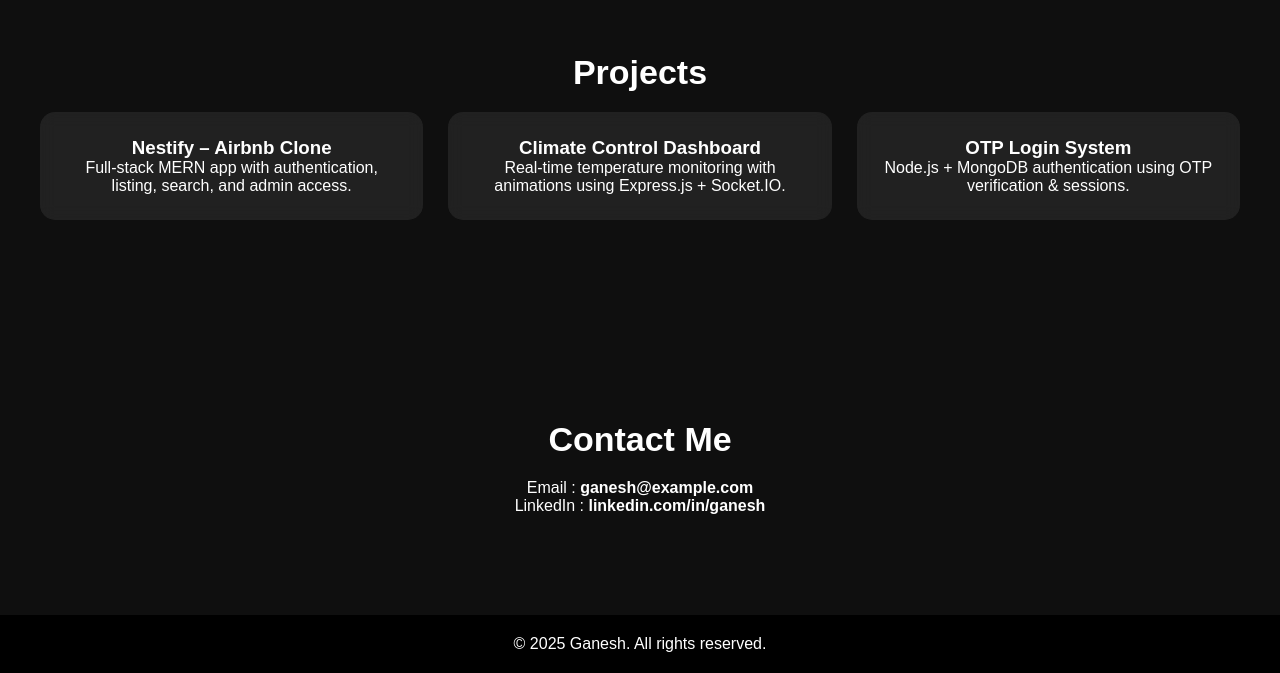
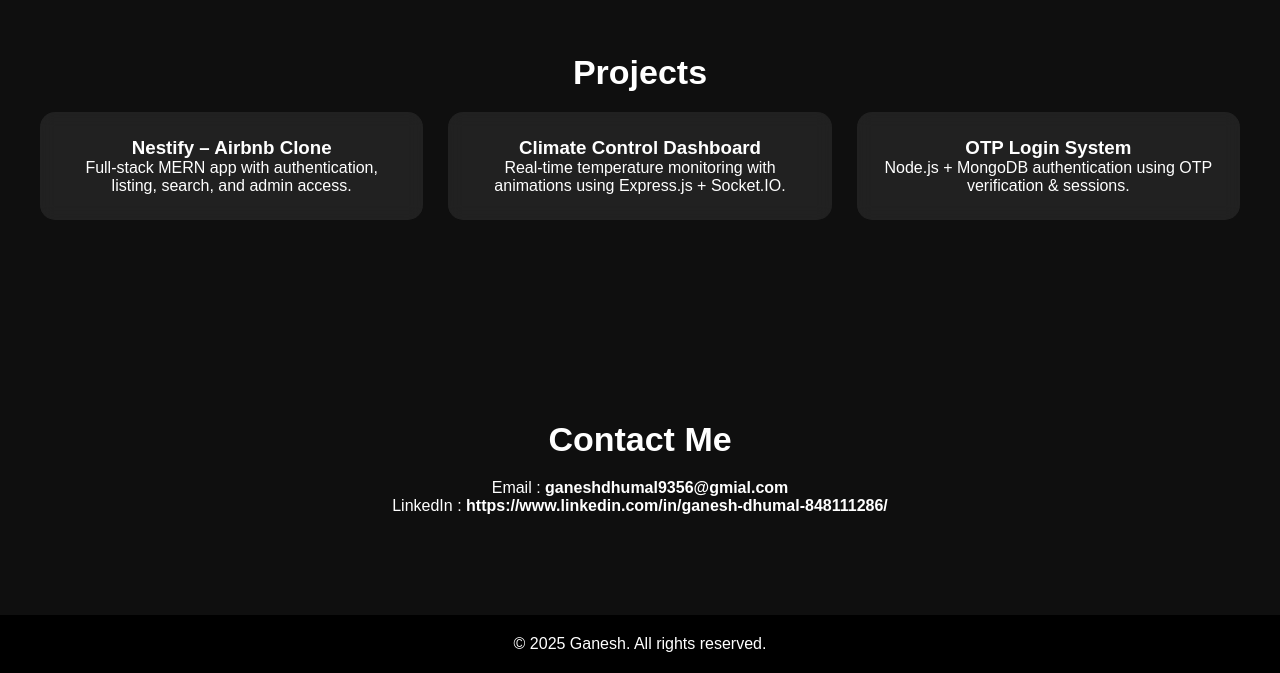
Before and after one commit to Ganeshdhumal123/CodeAlpha_PortfolioWebsite, a plain HTML site: page index.html in a window 1280 px wide. Shown: the part 1142-1815 px from the top of the page. Drawn offline with Linux system fonts and the light colour scheme.

Commit message:
Update index.html

```diff
--- a/index.html
+++ b/index.html
@@ -67,8 +67,8 @@
     <!-- CONTACT -->
     <section id="contact" class="contact">
         <h2>Contact Me</h2>
-        <p>Email : <strong>ganesh@example.com</strong></p>
-        <p>LinkedIn : <strong>linkedin.com/in/ganesh</strong></p>
+        <p>Email : <strong>ganeshdhumal9356@gmial.com</strong></p>
+        <p>LinkedIn : <strong>https://www.linkedin.com/in/ganesh-dhumal-848111286/</strong></p>
     </section>
 
     <footer>
```
